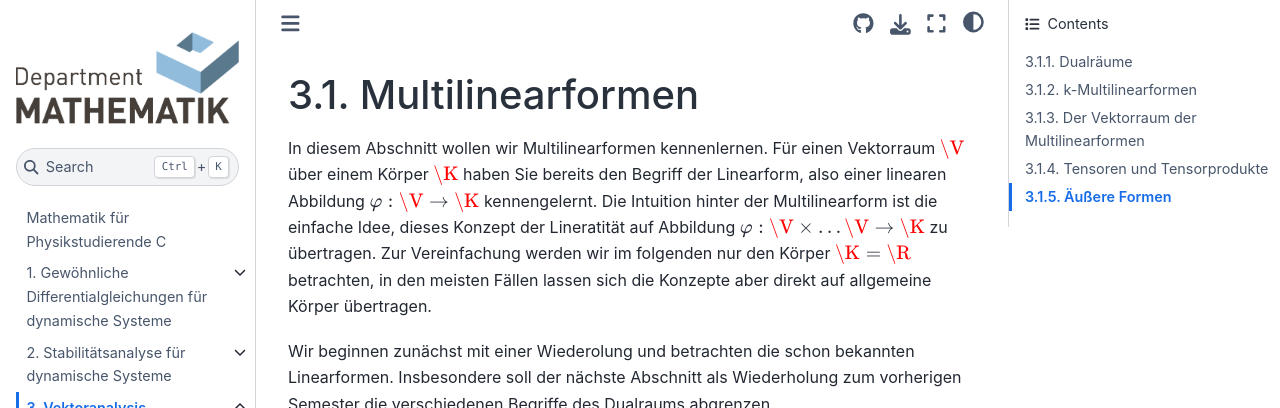
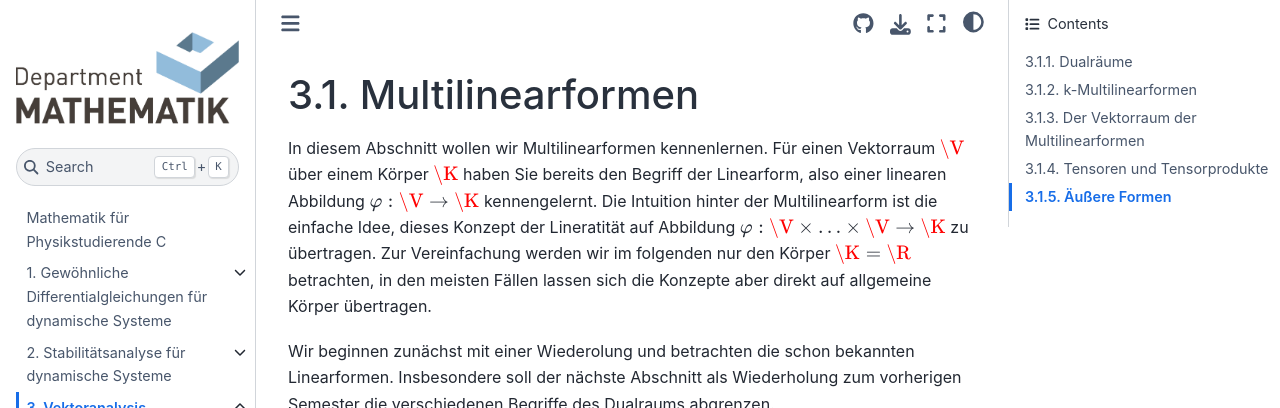
Before and after one commit to FAU-AMMN/MathPhysicsC, a Jupyter Book: the page built from vektoranalysis/multilinear.md, in a window 1280 px wide and 900 px high. Shown: the top 408 px of the window. Built offline with Jupyter Book 1.0.4 settings and Sphinx 7.4.7 and the Sphinx Book theme 1.1.4, drawn with Linux system fonts in a browser that asks for light colours; pages that are not in the unit, such as notebooks, are missing from menus; cross-references to code outside the pages are shown as plain code; some of the changed text lies outside the part shown.

Commit message:
Typos corrected in multilinearformen

`````diff
--- a/vektoranalysis/multilinear.md
+++ b/vektoranalysis/multilinear.md
@@ -1,6 +1,6 @@
 # Multilinearformen
 
-In diesem Abschnitt wollen wir Multilinearformen kennenlernen. Für einen Vektorraum $\V$ über einem Körper $\K$ haben Sie bereits den Begriff der Linearform, also einer linearen Abbildung $\varphi:\V\rightarrow\K$ kennengelernt. Die Intuition hinter der Multilinearform ist die einfache Idee, dieses Konzept der Lineratität auf Abbildung $\varphi:\V\times\ldots\V\rightarrow\K$ zu übertragen. Zur Vereinfachung werden wir im folgenden nur den Körper $\K=\R$ betrachten, in den meisten Fällen lassen sich die Konzepte aber direkt auf allgemeine Körper übertragen.
+In diesem Abschnitt wollen wir Multilinearformen kennenlernen. Für einen Vektorraum $\V$ über einem Körper $\K$ haben Sie bereits den Begriff der Linearform, also einer linearen Abbildung $\varphi:\V\rightarrow\K$ kennengelernt. Die Intuition hinter der Multilinearform ist die einfache Idee, dieses Konzept der Lineratität auf Abbildung $\varphi:\V\times\ldots \times\V\rightarrow\K$ zu übertragen. Zur Vereinfachung werden wir im folgenden nur den Körper $\K=\R$ betrachten, in den meisten Fällen lassen sich die Konzepte aber direkt auf allgemeine Körper übertragen.
 
 Wir beginnen zunächst mit einer Wiederolung und betrachten die schon bekannten Linearformen. Insbesondere soll der nächste Abschnitt als Wiederholung zum vorherigen Semester die verschiedenen Begriffe des Dualraums abgrenzen.
 
@@ -77,7 +77,7 @@
 x\mapsto \varphi_i(x):= \varphi(z_1,\ldots, z_{i-1}, x, z_{i+1},\ldots,z_k)
 ```
 
-linear ist. Die Menge aller $k$-linearen Abbildungen wird mit $L^k(\V_1\times\ldots\times \V_k,\R)$ bezeichnet.
+linear ist. Die Menge aller $k$-linearen Abbildungen wird mit $L(\V_1\times\ldots\times \V_k,\R)$ bezeichnet.
 ````
 
 ````{prf:remark}
@@ -100,7 +100,7 @@
 
 ````
 
-Falls alle Vektorräume übereinstimmen, d.h., $\V_i = \V$ für alle $i=1,\ldots,k$, so schreibt man auch $L^k(\V\times\ldots\times \V,\R) = L^k(\V,\R)$. Als Vereinfachung werden wir im Folgenden überwiegend diese Menge betrachten.
+Falls alle Vektorräume übereinstimmen, d.h., $\V_i = \V$ für alle $i=1,\ldots,k$, so schreibt man auch $L(\V\times\ldots\times \V,\R) = L^k(\V,\R)$. Als Vereinfachung werden wir im Folgenden überwiegend diese Menge betrachten.
 Viele multilineare Abbildungen sind schon aus der Linearen Algebra vertraut. Im folgenden Beispiel wiederholen wir einige bekannte Beispiele unter dem Aspekt der Multilinearität.
 
 ````{prf:example}
@@ -112,7 +112,7 @@
 
 In diesem Fall haben wir bereits gesehen, dass $L^1(\V,\R) = \V^\ast$.
 
-Es sei $\V = \R^n$ mit Standardbasis $e_1,\ldots, e_n\in\R^n$ und sei $\V^\ast$ der Dualraum
+Es sei $\V = \R^n$ mit Standardbasis $e_1,\ldots, e_n\in\R^n$ und sei $\V^\ast$ der Dualraum.
 
 **$k=2$**:
 
@@ -183,10 +183,6 @@
 
 bilden einen Basis von $\V^\ast$, die sogenannte **duale Basis** zu $B$.
 
-````
-
-````{prf:remark}
-Insbesondere zeigt diese Aussage, dass $\dim(\V) = \dim(\V^\ast)$.
 ````
 
 ````{prf:proof}
@@ -334,7 +330,7 @@
 ````{prf:definition} Äußere Form
 :label: aeussere_Form
 
-Es sei $\V$ ein $n$--dimensionaler $\R$-Vektorraum und $k\in\N$. Dann heißt $\varphi\in L^k(E,\R)$
+Es sei $\V$ ein $n$--dimensionaler $\R$-Vektorraum und $k\in\N$. Dann heißt $\varphi\in L^k(V,\R)$
 **äußere** $k$**-Form**,wenn sie **antisymmetrisch** ist, d.h., für alle $1\leq i<l\leq k$ und
 $z\in \V^k$ gilt
 
@@ -468,9 +464,9 @@
 ```
 darstellen. Da
 die Indexmengen $\{i_1,\ldots ,i_k\}$ die $k$--elementigen Teilmengen von$\{1,\ldots,n\}$ durchlaufen, gilt
-für $\dim(E)=n$
+für $\dim(V)=n$
 ```{math}
-\dim\left(\Lambda^k(E)\right) = {n\choose k}.
+\dim\left(\Lambda^k(V)\right) = {n\choose k}.
 ```
 Das  *äußere Produkt*
 Produkt der $k$--Form $\omega$ mit einer $l$--Form
@@ -565,7 +561,7 @@
 ````
 
 ````{prf:theorem}
-Die Vektoren $w_1,\ldots,w_k\in E^*$ sind genau dann linear abhängig, wenn
+Die Vektoren $w_1,\ldots,w_k\in V^*$ sind genau dann linear abhängig, wenn
 ```{math}
 w_1\wedge\ldots\wedge w_k=0.
 ```
@@ -574,58 +570,58 @@
 ````{prf:proof}
 * Wenn sie linear abhängig sind, können wir einen Index $i\in\{1,\ldots, k\}$ finden, für den $w_i$ eine Linearkombination $w_i=\sum_{\stackrel{l=1}{l\neq i}}^k c_l w_l$ ist. Damit gilt aber
 ```{math}
-w_1\wedge\ldots\wedge w_k = \sum_{\stackrel{l=1}{l\neq i}}^kc_l\, w_1 \wedge \ldots \wedge w_{i-1}\wedge w_l\wedge w_{i+1 \wedge\ldots\wedge w_k = 0,
+w_1\wedge\ldots\wedge w_k = \sum_{\stackrel{l=1}{l\neq i}}^kc_l\, w_1 \wedge \ldots \wedge w_{i-1}\wedge w_l\wedge w_{i+1} \wedge\ldots\wedge w_k = 0,
 ```
 denn in jedem Summanden kommt $w_l$ doppelt vor.
 * Andernfalls können wir die Vektoren $w_1,\ldots,w_k$ zu einer Basis
 ```{math}
-w_1,\ldots,w_n \text{ mit } n:=\dim(E^*)
+w_1,\ldots,w_n \text{ mit } n:=\dim(V^*)
 ```
 ergänzen, sodass $w_1\wedge\ldots\wedge w_n\neq0$ ist.
 Dann ist aber auch $w_1\wedge\ldots\wedge w_k\neq0$.
 ````
 %
 ````{prf:definition} Grassmannalgebra
-:label: Grassmannalgebra "uber $E$.
-Für einen endlich-dimensionalen $\R$-Vektorraum $E$ heißt der reelle Vektorraum
+:label: Grassmannalgebra "uber $V$.
+Für einen endlich-dimensionalen $\R$-Vektorraum $V$ heißt der reelle Vektorraum
 ```{math}
-\Lambda^*(E) := \bigoplus_{k=0}^{\dim(E)}\Lambda^k(E)
+\Lambda^*(V) := \bigoplus_{k=0}^{\dim(V)}\Lambda^k(V)
 ```
-(mit $\Lambda^0(E):=\R$) mit der durch das Dachprodukt
+(mit $\Lambda^0(V):=\R$) mit der durch das Dachprodukt
 gegebenen Multiplikation die **äußere** oder
 [**Grassmann-Algebra**](https://de.wikipedia.org/wiki/Gra%C3%9Fmann-Algebra)
 ````
 ````{prf:remark}
-* $\dim(\Lambda^*(E)) = 2^{\dim(E)}$, denn $\sum_{k=0}^n{n\choose k} = 2^n$.
-* Für beliebige $k,l\in\N_0$ ist für alle $\omega\in\Lambda^k(E)$ und
-$\varphi\in\Lambda^l(E)$:\\ $\omega\wedge\varphi\in\Lambda^{k+l}(E)$, aber für
-$m>\dim(E)$ ist $\dim(\Lambda^m(E))=0$.
+* $\dim(\Lambda^*(V)) = 2^{\dim(V)}$, denn $\sum_{k=0}^n{n\choose k} = 2^n$.
+* Für beliebige $k,l\in\N_0$ ist für alle $\omega\in\Lambda^k(V)$ und
+$\varphi\in\Lambda^l(V)$:\\ $\omega\wedge\varphi\in\Lambda^{k+l}(V)$, aber für
+$m>\dim(V)$ ist $\dim(\Lambda^m(V))=0$.
 ````
 
 ````{prf:definition}
 :label: pull-back von $\omega$ mit $f$.
-Für eine lineare Abbildung $f:E\to F$ endlichdimensionaler $\R$--Vektorräume und $\omega\in\Lambda^k(F)$ heißt die durch
+Für eine lineare Abbildung $f:V\to F$ endlichdimensionaler $\R$--Vektorräume und $\omega\in\Lambda^k(F)$ heißt die durch
 ```{math}
 f^*(\omega)( v_1,\ldots, v_k) := \omega \big(f( v_1),\ldots,f( v_k)\big)
-\qquad (v_1,\ldots,v_k\in E)
+\qquad (v_1,\ldots,v_k\in V)
 ```
 definierte $k$--Form $f^*(\omega)$ die **Zurückziehung** (engl.
 **pull--back**).
 ````
 %
-Es gilt offensichtlich $f^*(\omega)\in\Lambda^k(E)$, denn $f^*(\omega)$
+Es gilt offensichtlich $f^*(\omega)\in\Lambda^k(V)$, denn $f^*(\omega)$
 ist $k$--linear und antisymmetrisch.
 %
 ````{prf:theorem}
-* Die Abbildung $f^*:\Lambda^*(F)\to\Lambda^*(E)$ ist linear.
+* Die Abbildung $f^*:\Lambda^*(F)\to\Lambda^*(V)$ ist linear.
 * Für $g\in L(F,G)$ ist $(g\circ f)^*=f^*\circ g^*$.
-* Für die identische Abbildung $Id_E:E\to E$ ist $Id_E^* = Id_{\Lambda^*(E)}$.
-* Für eine invertierbare Abbildung $f\in {\rm GL}(E,F)$ ist $(f^*)^{-1}=(f^{-1})^*$.
+* Für die identische Abbildung $Id_V:V\to V$ ist $Id_V^* = Id_{\Lambda^*(V)}$.
+* Für eine invertierbare Abbildung $f\in {\rm GL}(V,F)$ ist $(f^*)^{-1}=(f^{-1})^*$.
 * $f^*(\alpha\wedge\beta) = f^*(\alpha)\wedge f^*(\beta)$.
 ````
 
 ````{prf:proof}
-Für alle Vektoren $v_1,\ldots,v_k\in E$ gilt
+Für alle Vektoren $v_1,\ldots,v_k\in V$ gilt
 * Mit $\alpha, \beta\in\Lambda^k(F)$ und $c_1,c_2\in\R$ ist
 ```{math}
 f^*(c_1\alpha+c_2\beta)(v_1,\ldots,v_k)
@@ -634,7 +630,7 @@
 &=& c_1f^*\alpha(v_1,\ldots,v_k)+c_2f^*\beta(v_1,\ldots,v_k).
 ```
 * $(g\circ f)^*\alpha( v_1,\ldots, v_k) = \alpha\big(g\circ f( v_1),\ldots, g\circ f( v_k)\big)= g^*\alpha\big(f( v_1),\ldots,f( v_k)\big)\\=  f^*\circ g^*\alpha( v_1,\ldots, v_k)$
-* $Id_E^*(\alpha)(v_1,\ldots,v_k) = \alpha\big(Id_E(v_1),\ldots,Id_E(v_k)\big)
+* $Id_V^*(\alpha)(v_1,\ldots,v_k) = \alpha\big(Id_V(v_1),\ldots,Id_V(v_k)\big)
 = \alpha(v_1,\ldots,v_k)$.
 * Folgt aus 2. und 3.: $(f^{-1})^*f^* = (f\circ f^{-1})^* = Id_F^* =
 Id_{\Lambda^*(F)}$.
`````
Also changed, not shown: other parts of vektoranalysis/multilinear.md (+3 -3 lines).
